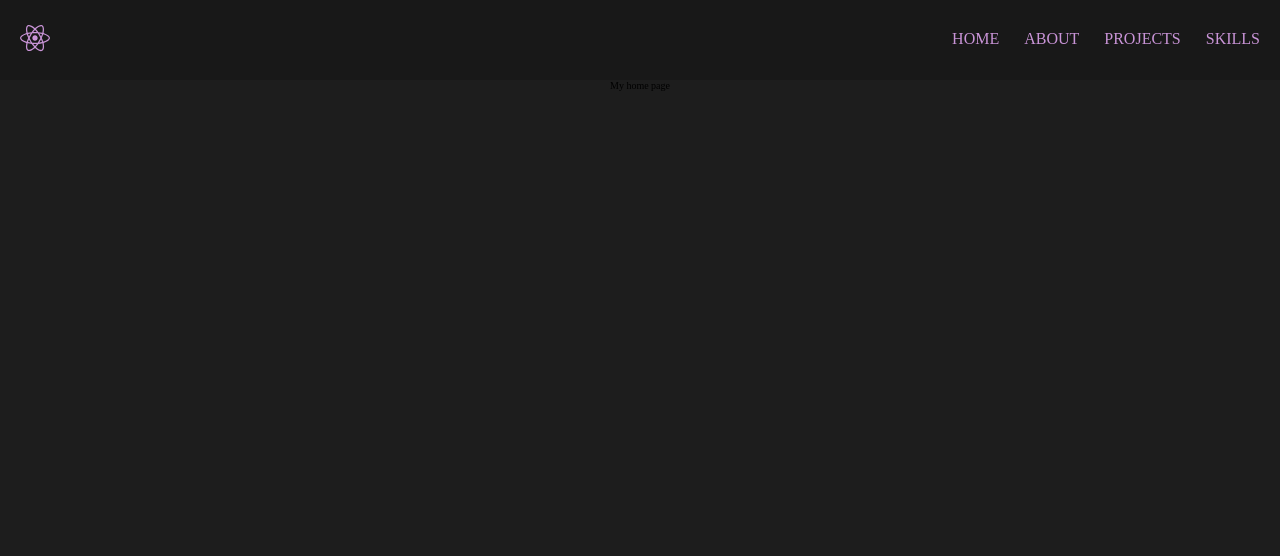
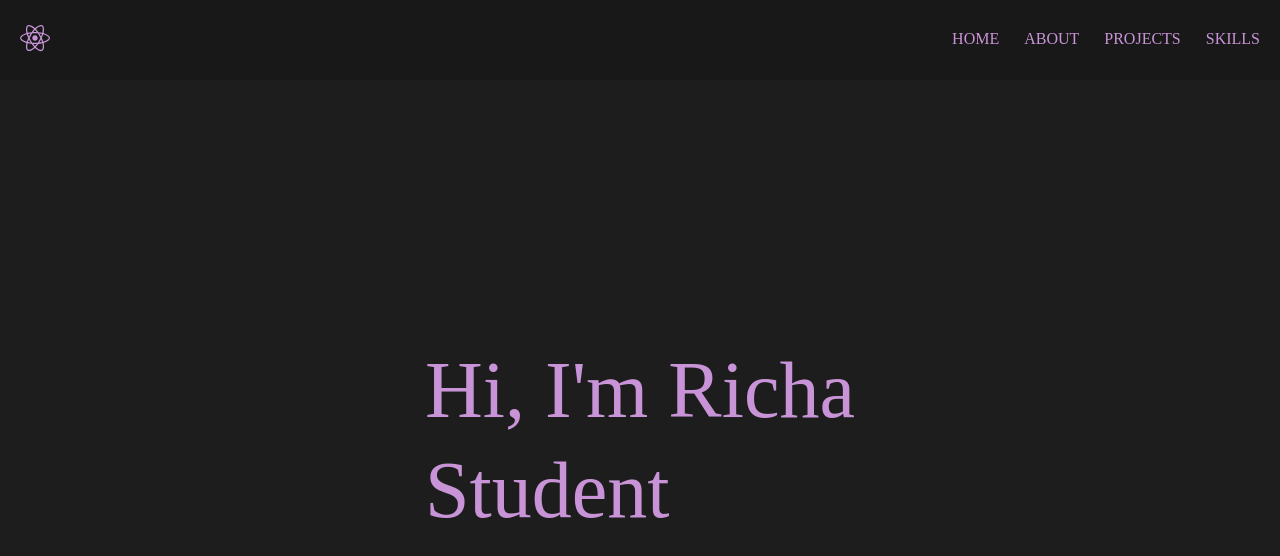
Before and after one commit to rjuvekar137/richa-portfolio, a React (Create React App) app: page / in a window 1280 px wide. Shown: the top 556 px of the page. Built offline with nearby package versions, Linux system fonts and the light colour scheme; a web font is replaced by a local one.

Commit message:
added basic typing information/home page layout
will fix information to be shown here later

```diff
--- a/package.json
+++ b/package.json
@@ -13,10 +13,10 @@
     "react-router-dom": "^6.22.3",
     "react-scripts": "5.0.1",
     "react-simple-animate": "^3.5.2",
-    "react-tsparticles": "^2.12.2",
+    "react-tsparticles": "^2.9.3",
     "react-vertical-timeline-component": "^3.6.0",
     "sass": "^1.75.0",
-    "tsparticles": "^3.3.0",
+    "tsparticles": "2.9.3",
     "web-vitals": "^2.1.4"
   },
   "scripts": {
--- a/src/App.css
+++ /dev/null
@@ -1,38 +0,0 @@
-.App {
-  text-align: center;
-}
-
-.App-logo {
-  height: 40vmin;
-  pointer-events: none;
-}
-
-@media (prefers-reduced-motion: no-preference) {
-  .App-logo {
-    animation: App-logo-spin infinite 20s linear;
-  }
-}
-
-.App-header {
-  background-color: #282c34;
-  min-height: 100vh;
-  display: flex;
-  flex-direction: column;
-  align-items: center;
-  justify-content: center;
-  font-size: calc(10px + 2vmin);
-  color: white;
-}
-
-.App-link {
-  color: #61dafb;
-}
-
-@keyframes App-logo-spin {
-  from {
-    transform: rotate(0deg);
-  }
-  to {
-    transform: rotate(360deg);
-  }
-}
--- a/src/App.js
+++ b/src/App.js
@@ -1,11 +1,14 @@
 import logo from './logo.svg';
-import './App.css';
+import './App.scss';
+import Particles from 'react-tsparticles';
+import { loadFull } from 'tsparticles';
 import Home from "./containers/home";
 import About from "./containers/about";
 import Skills from "./containers/skills";
 import Projects from "./containers/projects";
 import NavBar from './components/navBar';
 import { Route, Routes } from "react-router-dom";
+import particles from './utils/particles';
 
 function App() {
   return (
@@ -13,6 +16,7 @@
 
     <NavBar/>
 
+     <div className='App__main-page-content'>
         <Routes>
           <Route indexRoute path='/' element={<Home />} />
           <Route path='/about' element={<About />} />
@@ -20,6 +24,7 @@
           <Route path='/projects' element={<Projects />} />
         </Routes>
      </div>
+    </div>
   );
 }
 
--- /dev/null
+++ b/src/App.scss
@@ -0,0 +1,7 @@
+.App{
+    height: 100%;
+
+    &__main-page-content{
+        height: calc(100vh - 80px);
+    }
+}
--- a/src/containers/home/index.jsx
+++ b/src/containers/home/index.jsx
@@ -1,10 +1,17 @@
 import React from "react";
+import "./style.scss"
 
 const Home=()=>{
     return(
-        <div>
-            My home page
-        </div>
+        <section id="home" className="home">
+            <div className="home__text-wrapper">
+                <h1>
+                     Hi, I'm Richa
+                     <br/>
+                     Student
+                </h1>
+            </div>
+        </section>
     )
 }
 export default Home;
--- a/src/containers/home/style.scss
+++ b/src/containers/home/style.scss
@@ -0,0 +1,63 @@
+.home {
+    position: relative;
+    height: 100%;
+    display: flex;
+    justify-content: center;
+    align-items: center;
+    flex-direction: column;
+
+    &__text-wrapper {
+        display: flex;
+        justify-content: center;
+        align-items: center;
+
+        h1 {
+            color: var(--theme-main-color);
+            margin: 0px;
+            font-weight: 500;
+            font-size: 8rem;
+            line-height: 10rem;
+            position: relative;
+            overflow: hidden;
+            white-space: nowrap;
+            animation: typingEffect 2.5s steps(30,end);
+        }
+    }
+}
+
+@media only screen and (max-width: 550px) {
+
+    .home__text-wrapper h1 {
+        font-size: 3rem;
+        line-height: 5rem;
+    }
+
+}
+
+@media only screen and (min-width: 551px) and (max-width: 768px) {
+
+    .home__text-wrapper h1 {
+        font-size: 4rem;
+        line-height: 6rem;
+    }
+
+}
+
+@media only screen and (min-width: 769px) and (max-width: 990px) {
+
+    .home__text-wrapper h1 {
+        font-size: 6rem;
+        line-height: 8rem;
+    }
+
+}
+
+@keyframes typingEffect{
+    from {
+        width: 0;
+    }
+
+    to {
+        width: 100%;
+    }
+}
--- /dev/null
+++ b/src/utils/particles.js
@@ -0,0 +1,72 @@
+export default {
+    background: {
+      color: {
+        value: "##1d1d1d",
+      },
+    },
+    fpsLimit: 120,
+    interactivity: {
+      events: {
+        onClick: {
+          enable: true,
+          mode: "push",
+        },
+        onHover: {
+          enable: true,
+          mode: "repulse",
+        },
+        resize: true,
+      },
+      modes: {
+        push: {
+          quantity: 4,
+        },
+        repulse: {
+          distance: 200,
+          duration: 0.4,
+        },
+      },
+    },
+    particles: {
+      color: {
+        value: "#ffffff",
+      },
+      links: {
+        color: "#ffffff",
+        distance: 150,
+        enable: true,
+        opacity: 0.5,
+        width: 1,
+      },
+      collisions: {
+        enable: true,
+      },
+      move: {
+        direction: "none",
+        enable: true,
+        outModes: {
+          default: "bounce",
+        },
+        random: false,
+        speed: 6,
+        straight: false,
+      },
+      number: {
+        density: {
+          enable: true,
+          area: 800,
+        },
+        value: 80,
+      },
+      opacity: {
+        value: 0.5,
+      },
+      shape: {
+        type: "circle",
+      },
+      size: {
+        value: { min: 1, max: 5 },
+      },
+    },
+    detectRetina: true,
+  };
```
Lines whose indentation alone changed are shown as unchanged.
